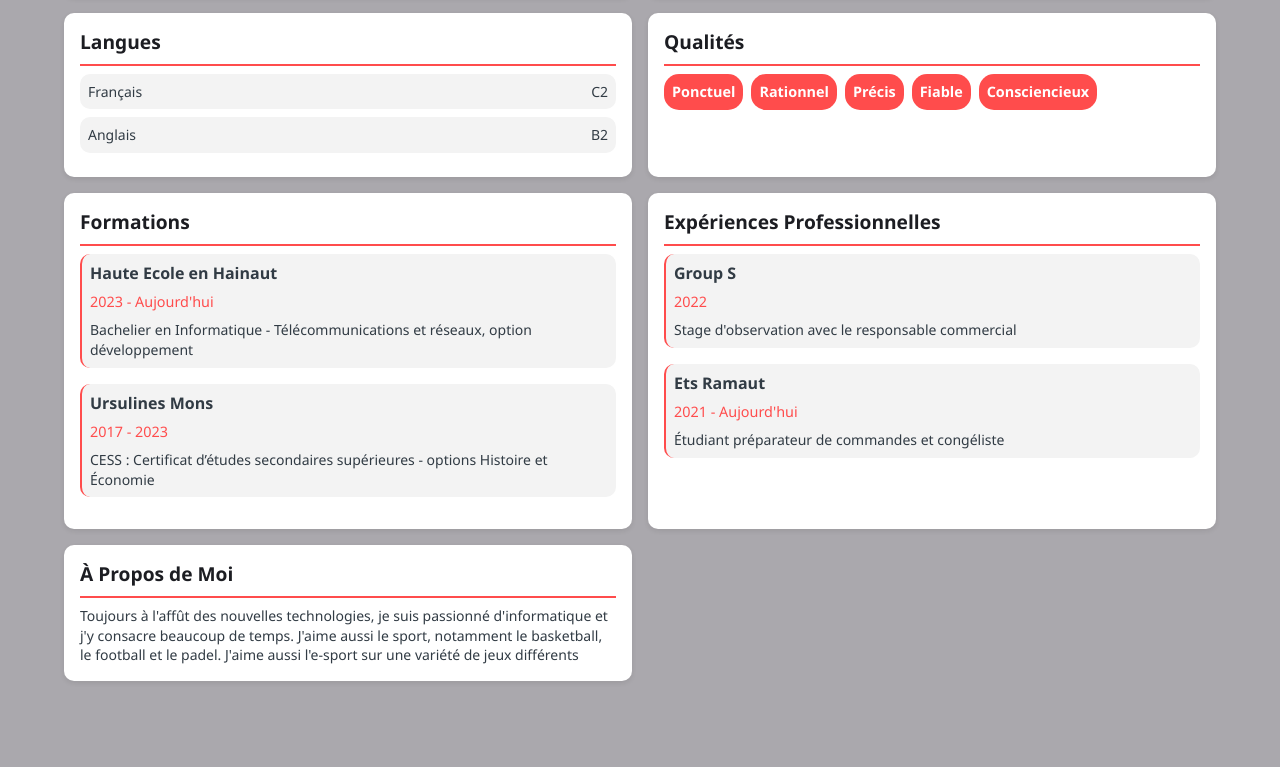
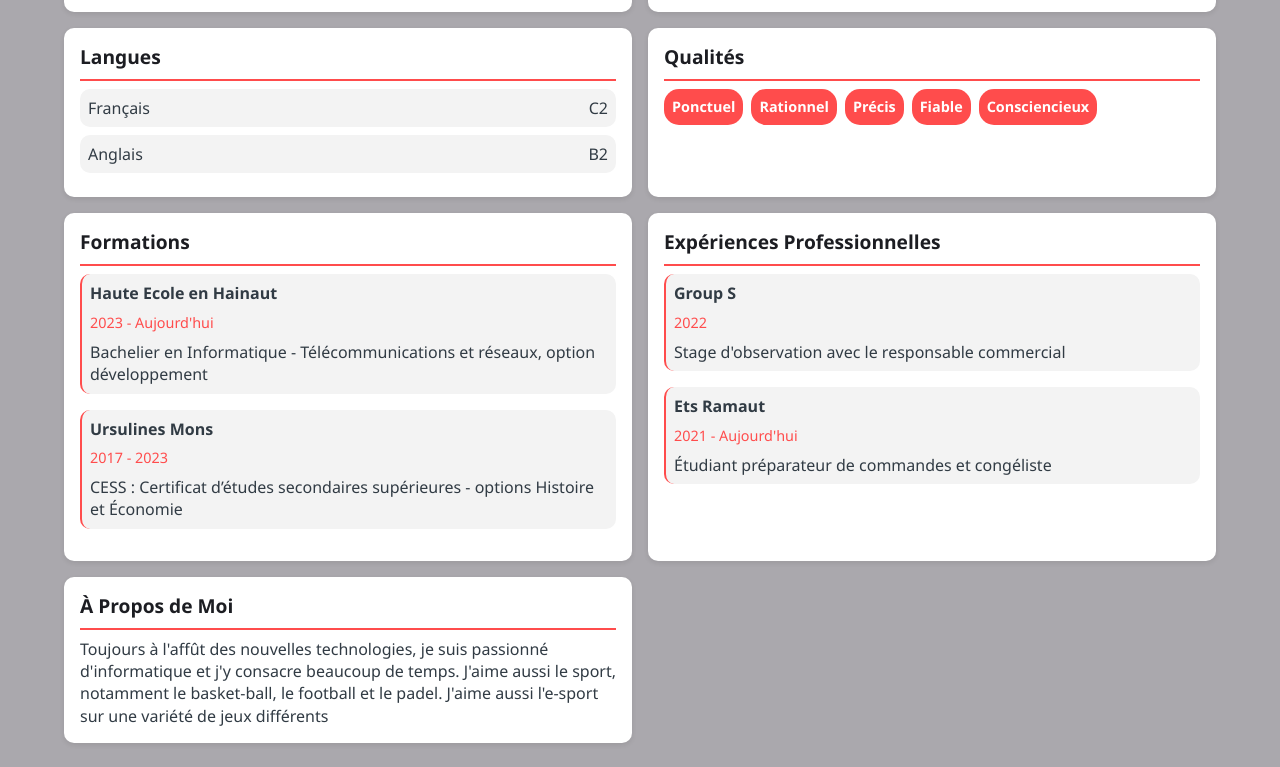
Before and after one commit to Xamflex6/ProjetJs2025, a plain HTML site: page index.html in a window 1280 px wide. Shown: the part 560-1327 px from the top of the page. Before the commit the page ends 1265 px from the top, so only its background shows below. Drawn offline with nearby package versions, Linux system fonts and the light colour scheme.

Commit message:
Add JavaScript features to Plugins.txt, update paragraph text, and increase font size in styles

```diff
--- a/index.html
+++ b/index.html
@@ -87,7 +87,7 @@
 
         <section class="about-section">
             <h2>À Propos de Moi</h2>
-            <p>Toujours à l'affût des nouvelles technologies, je suis passionné d'informatique et j'y consacre beaucoup de temps. J'aime aussi le sport, notamment le basketball, le football et le padel. J'aime aussi l'e-sport sur une variété de jeux différents </p>
+            <p>Toujours à l'affût des nouvelles technologies, je suis passionné d'informatique et j'y consacre beaucoup de temps. J'aime aussi le sport, notamment le basket-ball, le football et le padel. J'aime aussi l'e-sport sur une variété de jeux différents </p>
         </section>
     </main>
 
--- a/style.css
+++ b/style.css
@@ -43,7 +43,7 @@ body {
     color: var(--couleur-texte);
     background-color: var(--couleur-fond);
     transition: all var(--duree-transition) ease;
-    font-size: 14px;
+    font-size: 16px;
 }
 
 .controls {
```
Also changed, not shown: Plugins.txt.
